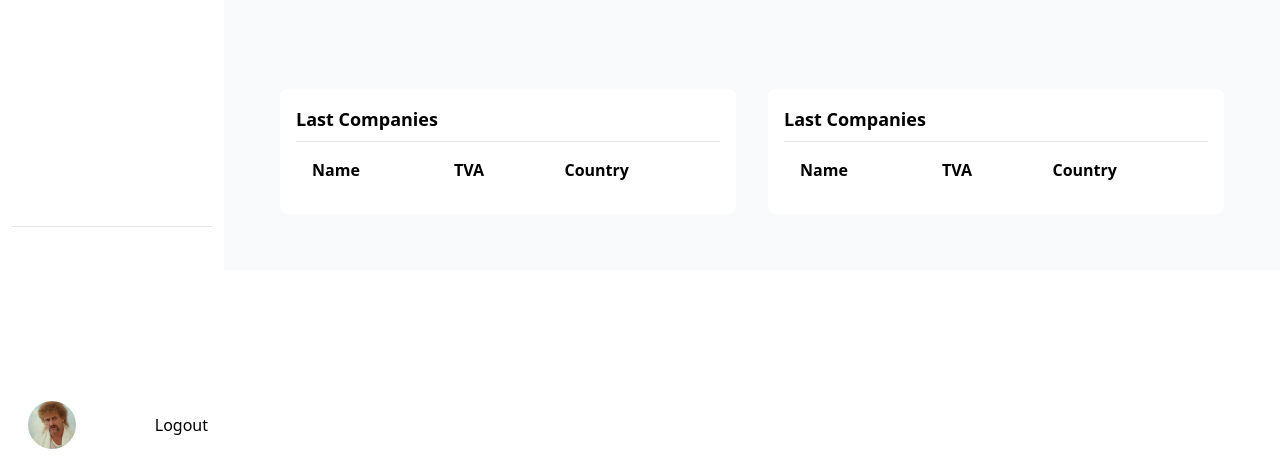
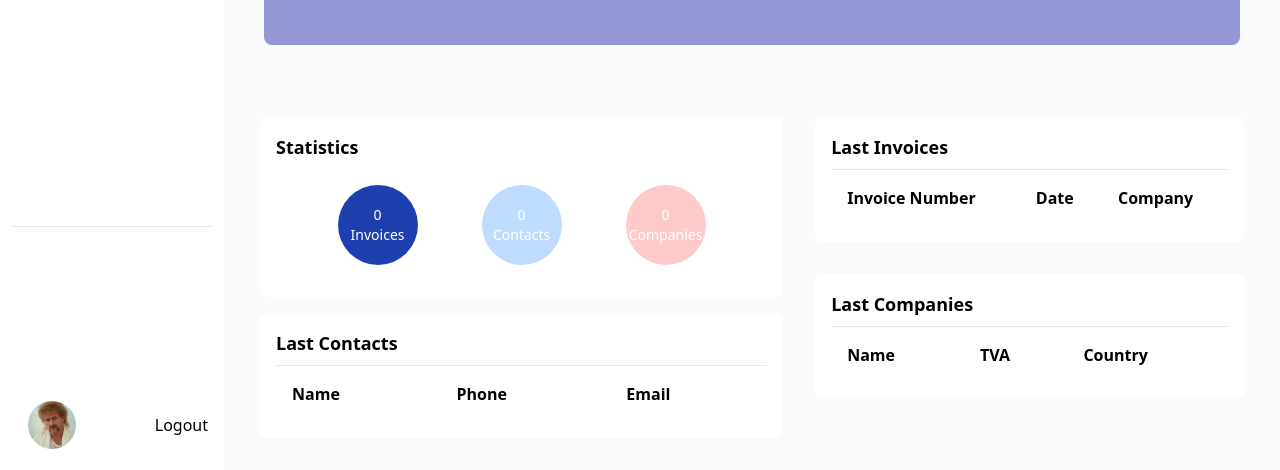
Before and after one commit to manesjonathan/Cogip_Project, a PHP site: template Resources/views/home.php in a window 1280 px wide. Shown: the part 335-805 px from the top of the page. Before the commit the page ends 784 px from the top, so only its background shows below. Run offline with PHP 8.4, Linux system fonts and the light colour scheme; the template is opened without the code that fills it, so the values that code supplies are empty; style sheets or scripts are compiled from the project's sources; some libraries are stand-ins or nearby versions.

Commit message:
Page Home et Login terminée

```diff
--- a/Resources/views/home.php
+++ b/Resources/views/home.php
@@ -4,6 +4,8 @@ use App\Services\CompanyService;
 
 $company_service = new CompanyService();
 $companies = $company_service->getLastFiveCompanies();
+$contacts = $company_service->getAllContacts(); //todo
+$invoices = $company_service->getLastFiveInvoicesByCompany(1); //todo
 
 ?>
 
@@ -22,9 +24,89 @@ $companies = $company_service->getLastFiveCompanies();
 <?php include(__ROOT__ . '/Resources/views/shared/navigation.php'); ?>
 <?php include(__ROOT__ . '/Resources/views/shared/header.php'); ?>
 
-<main class="p-10 sm:ml-56 bg-gray-50 grid grid-col-2">
+<main class="px-5 sm:ml-56 bg-gray-50 grid grid-col-2">
 
-    <section class="m-4 col-start-1 col-end-1 bg-white p-4 rounded-lg">
+    <div class="m-4  col-start-1 col-end-1 ">
+        <section class="bg-white p-4 rounded-lg my-4">
+            <div class="flex flex-col ">
+                <h3 class="text-lg font-bold mb-2">Statistics</h3>
+                <ul class="flex justify-center m-auto text-sm text-white">
+                    <li class="items-center justify-center m-auto">
+                        <div class="h-20 w-20 rounded-full bg-blue-800 flex flex-col items-center justify-center text-center mx-8 my-4">
+                            <p class="m-0"><?php echo count($invoices) ?></p>
+                            <p class="m-0">Invoices</p>
+                        </div>
+                    </li>
+                    <li class="items-center justify-center m-auto">
+                        <div class="h-20 w-20 rounded-full bg-blue-200 flex flex-col items-center justify-center text-center mx-8 my-4">
+                            <p class="m-0"><?php echo count($contacts) ?></p>
+                            <p class="m-0">Contacts</p>
+                        </div>
+                    </li>
+                    <li class="items-center justify-center m-auto">
+                        <div class="h-20 w-20 rounded-full bg-red-200 flex flex-col items-center justify-center text-center mx-8 my-4">
+                            <p class="m-0"><?php echo count($companies) ?></p>
+                            <p class="m-0">Companies</p>
+                        </div>
+                    </li>
+                </ul>
+            </div>
+        </section>
+
+
+        <section class="bg-white p-4 rounded-lg my-4">
+            <div class="flex flex-col ">
+                <h3 class="text-lg font-bold mb-2">Last Contacts</h3>
+                <hr>
+                <table class="table-auto w-full text-left">
+                    <thead class="">
+                    <tr>
+                        <th class="px-4 py-4">Name</th>
+                        <th class="px-4 py-4">Phone</th>
+                        <th class="px-4 py-4">Email</th>
+                    </tr>
+                    </thead>
+                    <tbody>
+                    <?php foreach ($contacts as $contact): ?>
+                        <tr class="">
+                            <td class="px-4 py-4 text-sm"><?php echo $contact['name']; ?></td>
+                            <td class="px-4 py-4 text-sm"><?php echo $contact['phone']; ?></td>
+                            <td class="px-4 py-4 text-sm"><?php echo $contact['email']; ?></td>
+                        </tr>
+                    <?php endforeach; ?>
+                    </tbody>
+                </table>
+            </div>
+        </section>
+    </div>
+
+    <div class="m-4 flex flex-col col-start-2 col-end-2">
+        <section class="bg-white p-4 rounded-lg my-4 ">
+            <div class="flex flex-col ">
+                <h3 class="text-lg font-bold mb-2">Last Invoices</h3>
+                <hr>
+                <table class="table-auto w-full text-left">
+                    <thead class="">
+                    <tr>
+                        <th class="px-4 py-4">Invoice Number</th>
+                        <th class="px-4 py-4">Date</th>
+                        <th class="px-4 py-4">Company</th>
+                    </tr>
+                    </thead>
+                    <tbody>
+                    <?php foreach ($invoices as $invoice): ?>
+                        <tr class="">
+                            <td class="px-4 py-4 text-sm"><?php echo $invoice['ref']; ?></td>
+                            <td class="px-4 py-4 text-sm"><?php echo $invoice['created_at']; ?></td>
+                            <td class="px-4 py-4 text-sm"><?php echo $invoice['id_company']; ?></td>
+                        </tr>
+                    <?php endforeach; ?>
+                    </tbody>
+                </table>
+            </div>
+        </section>
+
+        <section class="bg-white p-4 rounded-lg my-4">
             <div class="flex flex-col ">
                 <h3 class="text-lg font-bold mb-2">Last Companies</h3>
                 <hr>
@@ -39,41 +121,16 @@ $companies = $company_service->getLastFiveCompanies();
                     <tbody>
                     <?php foreach ($companies as $company): ?>
                         <tr class="">
-                        <td class="px-4 py-4"><?php echo $company['name']; ?></td>
-                        <td class="px-4 py-4"><?php echo $company['tva']; ?></td>
-                        <td class="px-4 py-4"><?php echo $company['country']; ?></td>
+                            <td class="px-4 py-4 text-sm"><?php echo $company['name']; ?></td>
+                            <td class="px-4 py-4 text-sm"><?php echo $company['tva']; ?></td>
+                            <td class="px-4 py-4 text-sm"><?php echo $company['country']; ?></td>
                         </tr>
                     <?php endforeach; ?>
                     </tbody>
                 </table>
             </div>
         </section>
-
-
-    <section class="m-4 col-start-2 col-end-2 bg-white p-4 rounded-lg">
-        <div class="flex flex-col ">
-            <h3 class="text-lg font-bold mb-2">Last Companies</h3>
-            <hr>
-            <table class="table-auto w-full text-left">
-                <thead class="">
-                <tr>
-                    <th class="px-4 py-4">Name</th>
-                    <th class="px-4 py-4">TVA</th>
-                    <th class="px-4 py-4">Country</th>
-                </tr>
-                </thead>
-                <tbody>
-                <?php foreach ($companies as $company): ?>
-                    <tr class="">
-                        <td class="px-4 py-4"><?php echo $company['name']; ?></td>
-                        <td class="px-4 py-4"><?php echo $company['tva']; ?></td>
-                        <td class="px-4 py-4"><?php echo $company['country']; ?></td>
-                    </tr>
-                <?php endforeach; ?>
-                </tbody>
-            </table>
     </div>
-    </section>
 </main>
 </body>
 </html>
--- a/Resources/views/shared/header.php
+++ b/Resources/views/shared/header.php
@@ -1,16 +1,13 @@
-
 <header class=" sm:ml-56 bg-gray-50">
     <div class="container grid grid-row-4 grid-col-4 gap-0 p-10">
         <div class="col-start-1 col-end-4 row-start-1">
-            <div class="">
                 <div class="flex flex-col">
                     <h1 class="text-2xl font-bold">Dashboard</h1>
                     <p class="">dashboard/</p>
-                </div>
             </div>
         </div>
 
-        <div class="custom-bg rounded-lg p-12 row-start-2 row-end-3 col-start-1 col-end-4">
+        <div class="custom-bg rounded-lg p-12 row-start-2 row-end-3 col-start-1 col-end-4 mt-14">
             <div class="px-6 py-6 bg-custom-bg text-white col-start-1 col-end-2">
                 <div class="flex flex-col">
                     <h2 class="text-3xl font-bold">Welcome back <?php echo $name ?? null ?>!</h2>
--- a/Resources/views/shared/navigation.php
+++ b/Resources/views/shared/navigation.php
@@ -41,7 +41,7 @@
                 <img src="/assets/img/jeff.jpg" class="h-12 mr-3 rounded-full" alt="profile"/>
 
             </div>
-            <a href="#" class="font-normal text-base hover:underline mr-3">Logout</a>
+            <a href="/logout" class="font-normal text-base hover:underline mr-3">Logout</a>
         </div>
     </div>
 </aside>
--- a/Routes/Routes.php
+++ b/Routes/Routes.php
@@ -18,6 +18,11 @@ $router->get('/', function () {
 
 $router->post('/login', function () {
     (new LoginController())->login();
+});
+
+
+$router->get('/logout', function () {
+    (new LoginController())->logout();
 });
 
 
```
Also changed, not shown: Controllers/LoginController.php (+7 -0 lines), Resources/views/login.php (+24 -11 lines), Services/CompanyService.php (+52 -4 lines), endpoints.txt (added, +32 -0 lines), public/assets/css/companies.scss (deleted), public/assets/css/contact.scss (deleted), public/assets/css/header.scss (deleted), public/assets/css/home.scss (deleted), public/assets/css/invoices.scss (deleted), public/assets/css/login.css (deleted), public/assets/css/login.scss (deleted), public/assets/css/navigation.scss (deleted), public/assets/css/reset.css (deleted), public/assets/css/styles.css (deleted), 1 more files, 1 other file. Lines whose indentation alone changed are shown as unchanged.
